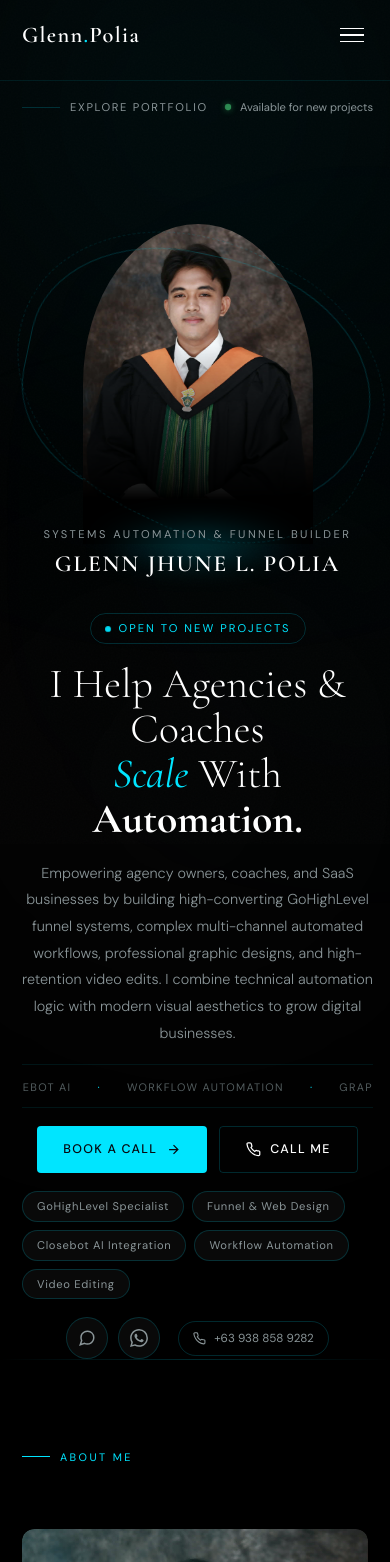
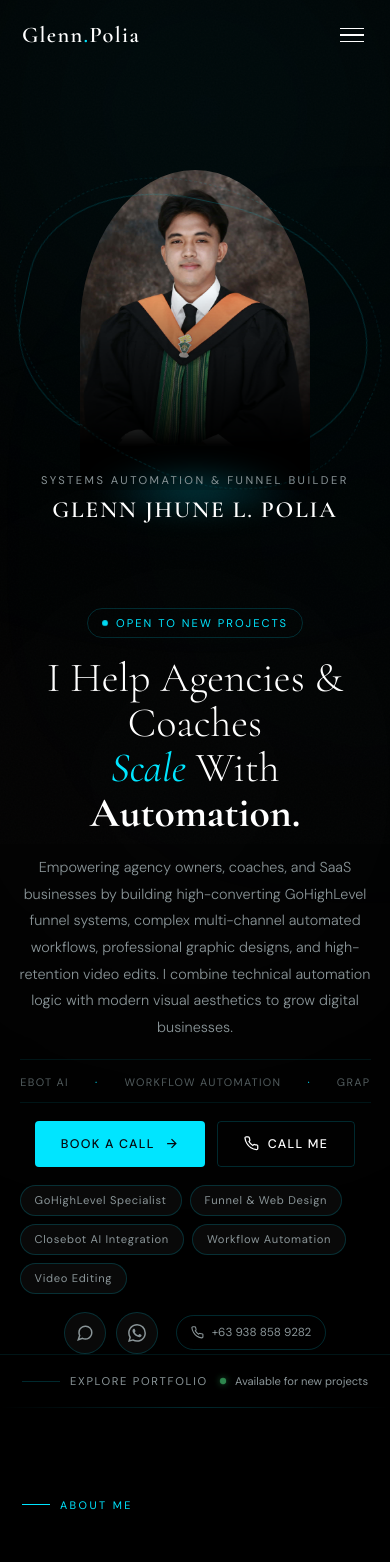
Before and after one commit to justglenn723/portfolio, a React (Vite) app: page / in a window 390 px wide. Shown: the top 1562 px of the page. Built offline with nearby package versions, Linux system fonts and the light colour scheme.

Commit message:
Fix hero dead space: constrain hero content to a max-width, centered container instead of full-bleed 1fr grid

```diff
--- a/src/App.tsx
+++ b/src/App.tsx
@@ -357,6 +357,7 @@ export default function App() {
 
       {/* ═══════════ HERO ═══════════ */}
       <section id="hero">
+        <div className="hero-main">
         <div className="hero-left">
           <div className="hero-tag">
             <span className="tag-dot" />
@@ -423,6 +424,7 @@ export default function App() {
             {GLENN_INFO.title}
             <strong>{GLENN_INFO.name}</strong>
           </div>
+        </div>
         </div>
 
         <div className="hero-bottom">
--- a/src/index.css
+++ b/src/index.css
@@ -129,13 +129,23 @@ body::before{
 #hero{
   position:relative;z-index:1;
   min-height:88vh;
-  display:grid;
-  grid-template-columns:1fr 440px;
-  align-items:center;
+  display:flex;
+  flex-direction:column;
   padding-top:80px
 }
+.hero-main{
+  flex:1;
+  width:100%;
+  max-width:1320px;
+  margin:0 auto;
+  display:grid;
+  grid-template-columns:minmax(0,640px) 440px;
+  justify-content:center;
+  align-items:center;
+  gap:48px;
+  padding:0 40px;
+}
 .hero-left{
-  padding:0 40px 0 60px;
   display:flex;flex-direction:column;gap:18px;
   justify-content:center;
   animation:fadeLeft 1s ease .2s both;
@@ -184,7 +194,6 @@ body::before{
 
 .hero-center{
   display:flex;flex-direction:column;align-items:center;justify-content:center;
-  padding:20px 60px 20px 0;
   animation:fadeUp 1s ease .4s both;
 }
 .photo-wrap{position:relative;width:360px;height:500px;flex-shrink:0}
@@ -695,8 +704,8 @@ footer{
   .stat-badges{right:-10px}
 }
 @media(max-width:900px){
-  #hero{grid-template-columns:1fr;grid-template-rows:auto}
-  .hero-left{padding:32px 22px 0;align-items:center;text-align:center;order:2}
+  .hero-main{grid-template-columns:1fr;padding:0 22px}
+  .hero-left{padding:32px 0 0;align-items:center;text-align:center;order:2}
   .hero-bio{max-width:100%}
   .ticker-wrap{max-width:90vw}
   .hero-cta{justify-content:center}
```
